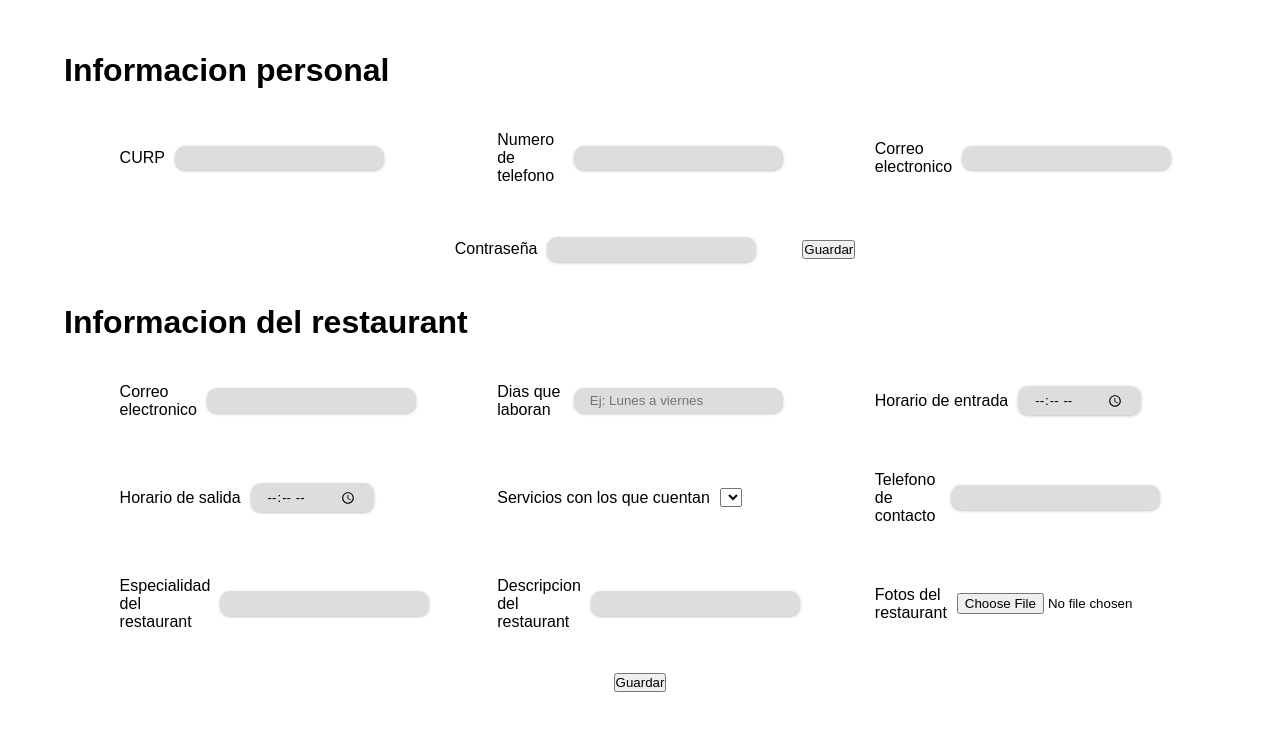
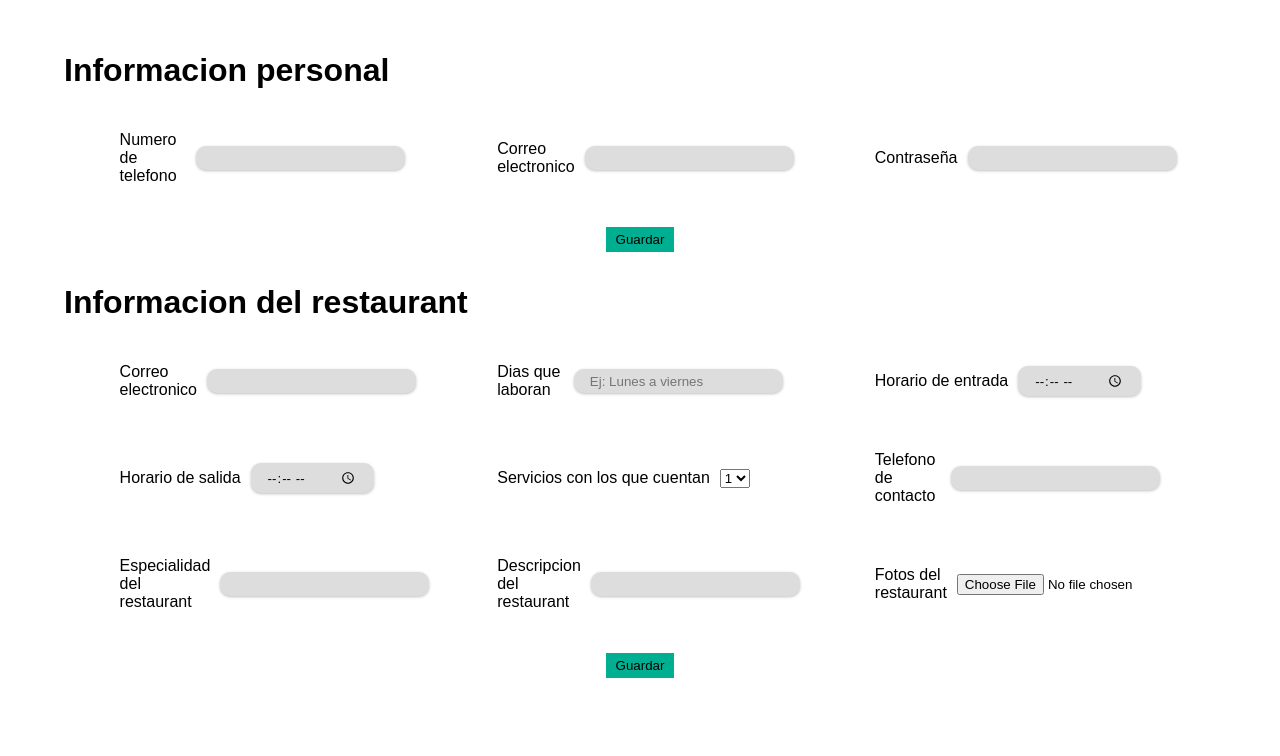
Before and after one commit to edmirgalvan01/GastroGlobal, a PHP site: page /admin/pagina_admin.php in a window 1280 px wide. Shown: the part 74-830 px from the top of the page. After the commit the page ends 752 px from the top, so only its background shows below. Run offline with PHP 8.4, Linux system fonts and the light colour scheme; tables that the repository leaves empty or names only in its code hold one stand-in row (values such as "Sample post"); lists and menus that the app fills with data are empty.

Commit message:
Se insertaron los servicios en la pagina de administrador mediante php

```diff
--- a/admin/estilos-admin.css
+++ b/admin/estilos-admin.css
@@ -98,3 +98,9 @@ main {
    border: none;
    outline: none;
 }
+
+.boton {
+   background-color: #00af91;
+   border: none;
+   padding: 5px 10px;
+}
--- a/admin/pagina_admin.php
+++ b/admin/pagina_admin.php
@@ -26,10 +26,6 @@
             <h1>Informacion personal</h1>
             <form class="formulario">
                 <div class="form-item">
-                    <label for="curp">CURP</label>
-                    <input class="input" type="number" id="curp" name="curp">
-                </div>
-                <div class="form-item">
                     <label for="numero_telefono">Numero de telefono</label>
                     <input class="input" type="number" id="numero_telefono" name="numero_telefono">
                 </div>
@@ -42,7 +38,7 @@
                     <input class="input" type="password" id="contreseña" name="contreseña">
                 </div>
 
-                <button type="submit" id="guardar_propietario">Guardar</button>
+                <button class="boton" type="submit" id="guardar_propietario">Guardar</button>
             </form>
 
             <h1>Informacion del restaurant</h1>
@@ -53,8 +49,7 @@
                 </div>
                 <div class="form-item">
                     <label for="dias_laburo">Dias que laboran</label>
-                    <input class="input" type="text" id="dias_laburo" name="dias_laburo"
-                        placeholder="Ej: Lunes a viernes">
+                    <input class="input" type="text" id="dias_laburo" name="dias_laburo" placeholder="Ej: Lunes a viernes">
                 </div>
                 <div class="form-item">
                     <label for="horario_entrada">Horario de entrada</label>
@@ -72,8 +67,7 @@
                 </div>
                 <div class="form-item">
                     <label for="telefono_contacto_restaurant">Telefono de contacto</label>
-                    <input class="input" type="number" id="telefono_contacto_restaurant"
-                        name="telefono_contacto_restaurant">
+                    <input class="input" type="number" id="telefono_contacto_restaurant" name="telefono_contacto_restaurant">
                 </div>
 
                 <div class="form-item">
@@ -89,11 +83,12 @@
                     <input type="file" id="fotos" name="fotos">
                 </div>
 
-                <button type="submit" id="guardar_restaurant">Guardar</button>
+                <button class="boton" type="submit" id="guardar_restaurant">Guardar</button>
             </form>
         </div>
     </main>
     <script src="../js/jquery-3.6.0.min.js"></script>
+    <script src="../js/tipos_restaurant.js"></script>
 </body>
 
 </html>
--- a/admin/scripts/servicios_restaurant.php
+++ b/admin/scripts/servicios_restaurant.php
@@ -4,3 +4,10 @@ require_once('../../class/DatosServicio.php');
 $datosServicios = new DatosServicio();
 $datos = $datosServicios->leerTodo(); //devuelve un arreglo con todos los servicios
 $servicios = "";
+
+foreach ($datos as $servicio) {
+    //por cada servicio en BBDD me devuelve un elemento option
+    $servicios = $servicios . "<option value='" . $servicio->getId() . "'>" . $servicio->getNombre() . "</option>";
+}
+
+echo $servicios;
--- a/class/Servicio.php
+++ b/class/Servicio.php
@@ -4,7 +4,6 @@ class Servicio
 {
     private $id;
     private $nombre;
-    private $logo;
 
     public function __construct($nombre)
     {
```
